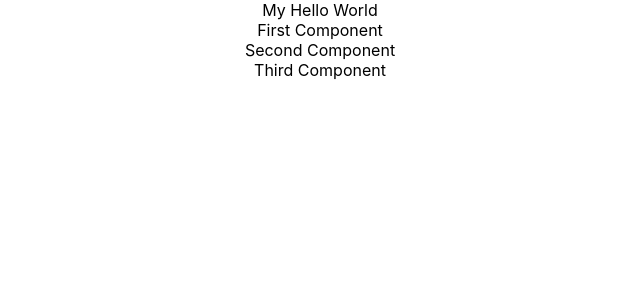
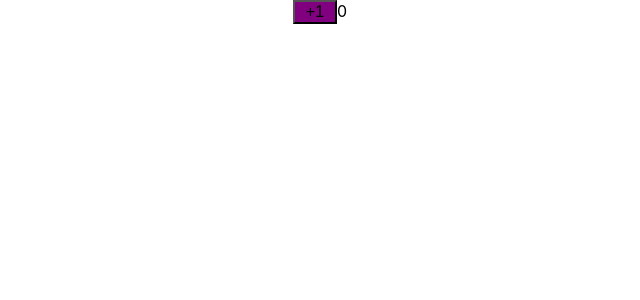
Before and after one commit to whiteheadbria/todo-app, a React (Create React App) app: page / in a window 1280 px wide. Shown: the top 300 px of the page, without its empty margins (320-960 px from the left). Built offline with nearby package versions, Linux system fonts and the light colour scheme.

Commit message:
added a counter button and button stylesheet for the counter

```diff
--- a/src/App.js
+++ b/src/App.js
@@ -2,6 +2,8 @@ import React, { Component } from 'react';
 import FirstComponent from './components/learning-examples/FirstComponent'
 import SecondComponent from './components/learning-examples/SecondComponent'
 import ThirdComponent from './components/learning-examples/ThirdComponent'
+import Counter from './components/counter/Counter'
+
 import logo from './logo.svg';
 import './App.css';
 
@@ -9,13 +11,25 @@ class App extends Component  {
   render() {
   return (
     <div className="App">
-      My Hello World
-      <FirstComponent />
-      <SecondComponent />
-      <ThirdComponent />
+    <Counter />
+
     </div>
   );
 }
 }
 
+
+class LearningComponents extends Component {
+  render() {
+    return (
+      <div className="LearningComponents">
+        My Hello World
+        <FirstComponent />
+        <SecondComponent />
+        <ThirdComponent />
+      </div>
+    );
+  }
+}
+
 export default App;
--- /dev/null
+++ b/src/components/counter/Counter.css
@@ -0,0 +1,6 @@
+button {
+    background-color: purple;
+    font-size: medium;
+    color: black;
+    width: 44px;
+}
--- /dev/null
+++ b/src/components/counter/Counter.jsx
@@ -0,0 +1,13 @@
+import React from 'react'
+import './Counter.css'
+
+function Counter () {
+    return (
+        <div className="counter">
+            <button>+1</button>
+            <span>0</span>
+        </div>
+    )
+}
+
+export default Counter
--- a/src/components/learning-examples/FirstComponent.js
+++ b/src/components/learning-examples/FirstComponent.js
@@ -1,6 +1,6 @@
 import React, { Component } from 'react';
 
-export default class FirstComponent extends Component  {
+class FirstComponent extends Component  {
     render() {
     return (
       <div className="FirstComponent">
@@ -9,3 +9,5 @@ export default class FirstComponent extends Component  {
     );
   }
   }
+
+  export default FirstComponent
--- a/src/components/learning-examples/ThirdComponent.js
+++ b/src/components/learning-examples/ThirdComponent.js
@@ -1,9 +1,11 @@
 import React, { Component } from 'react';
 
-export default function ThirdComponent() {
+function ThirdComponent() {
     return (
       <div className="ThirdComponent">
         Third Component
       </div>
     );
   }
+
+  export default ThirdComponent
```
